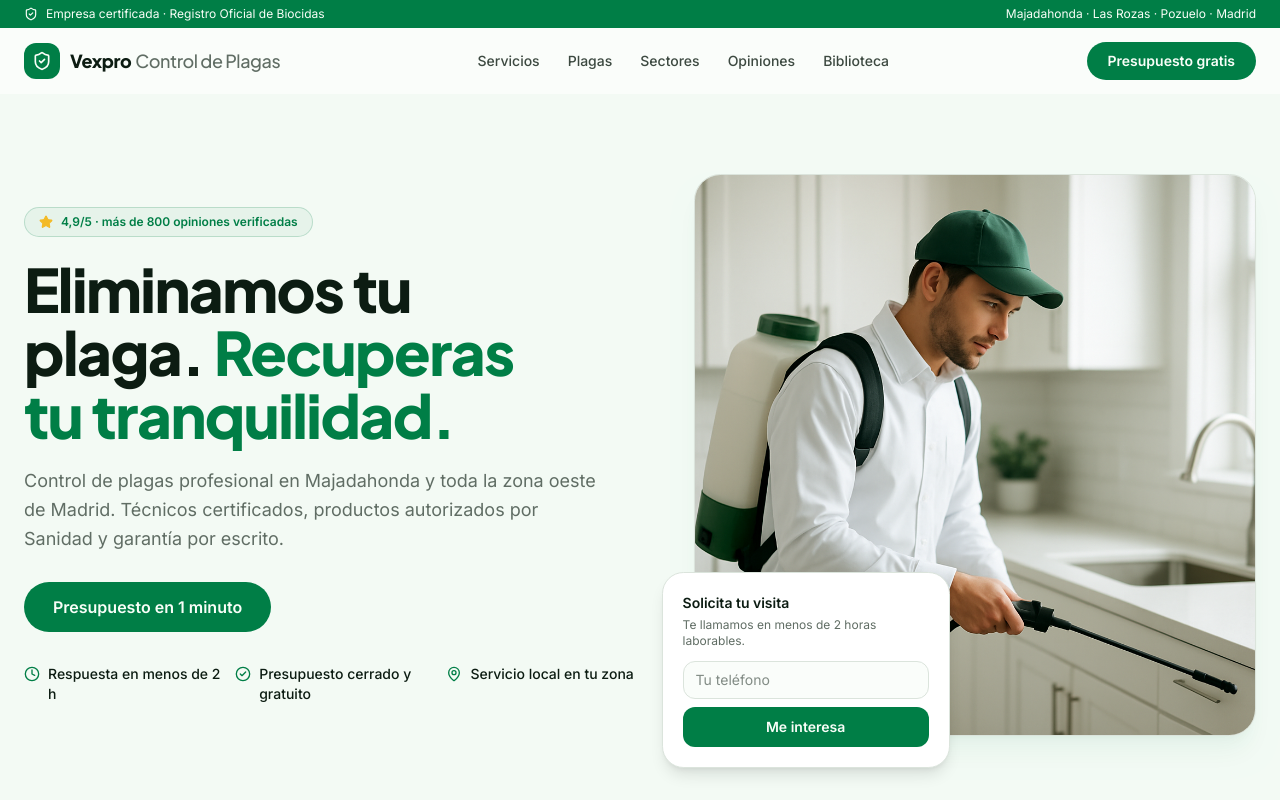
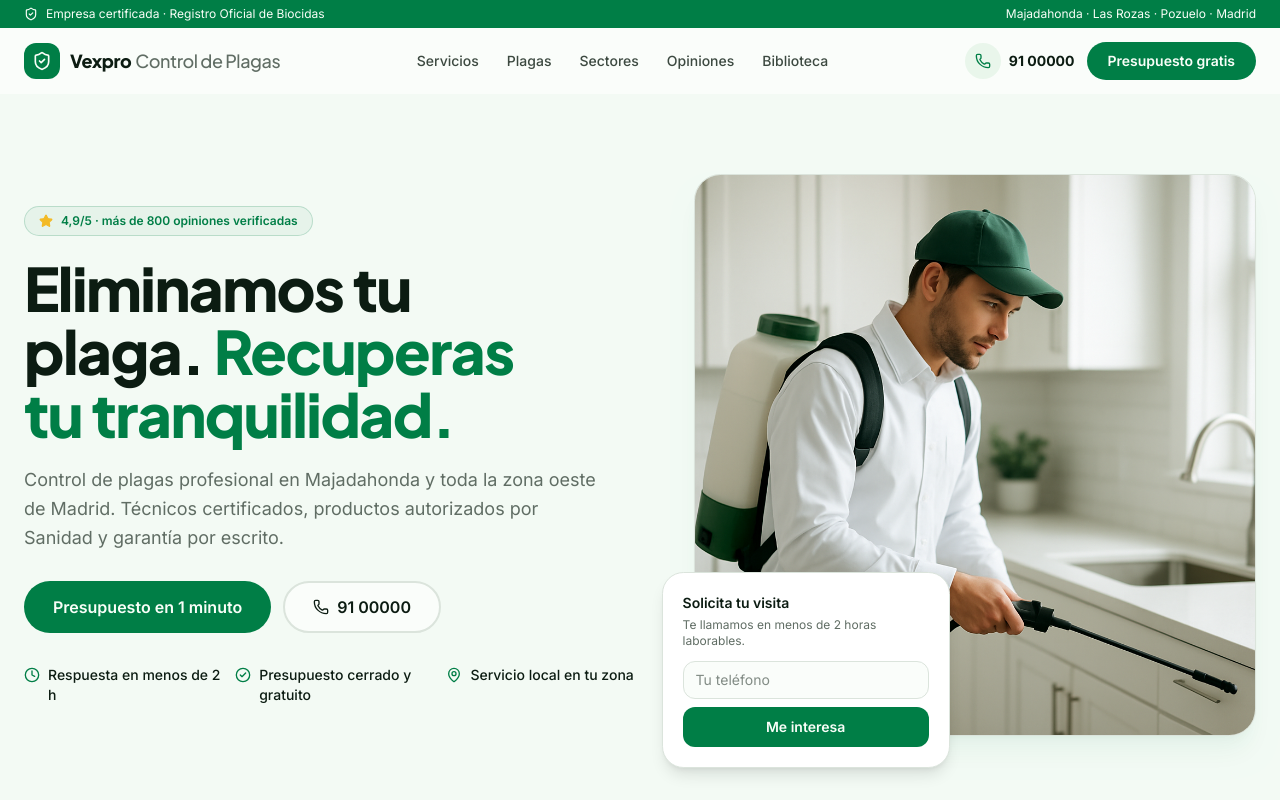
Before and after one commit to DaveToTaxi/pest-control-website, a Next.js app: page / in a window 1280 px wide. Shown: the top 800 px of the page. Built offline with nearby package versions, Linux system fonts and the light colour scheme.

Commit message:
Restore phone display in all components with placeholder 91 00000
Co-Authored-By: Claude Sonnet 4.6 <noreply@anthropic.com>

```diff
--- a/components/cta-band.tsx
+++ b/components/cta-band.tsx
@@ -1,4 +1,6 @@
+import { Phone } from "lucide-react"
 import { LinkButton } from "@/components/link-button"
+import { company } from "@/lib/site-data"
 
 export function CtaBand() {
   return (
@@ -11,11 +13,15 @@ export function CtaBand() {
                 ¿Tienes una urgencia? Vamos hoy mismo.
               </h2>
               <p className="mt-4 max-w-md text-pretty leading-relaxed text-muted-foreground">
-                Nuestros equipos cubren toda la zona oeste de Madrid. Solicita
-                un técnico y estará en tu puerta en el menor tiempo posible.
+                Nuestros equipos cubren toda la zona oeste de Madrid. Llámanos y
+                un técnico estará en tu puerta en el menor tiempo posible.
               </p>
               <div className="mt-7 flex flex-col gap-3 sm:flex-row">
-                <LinkButton href="#presupuesto">
+                <LinkButton href={company.phoneHref}>
+                  <Phone className="size-4" />
+                  {company.phone}
+                </LinkButton>
+                <LinkButton href="#presupuesto" variant="outline">
                   Pedir presupuesto
                 </LinkButton>
               </div>
--- a/components/hero.tsx
+++ b/components/hero.tsx
@@ -1,6 +1,6 @@
 "use client"
 
-import { Clock, CheckCircle2, Star, MapPin } from "lucide-react"
+import { Phone, Clock, CheckCircle2, Star, MapPin } from "lucide-react"
 import { LinkButton } from "@/components/link-button"
 import { company } from "@/lib/site-data"
 
@@ -28,6 +28,10 @@ export function Hero() {
 
           <div className="mt-7 flex flex-col gap-3 sm:flex-row">
             <LinkButton href="#presupuesto">Presupuesto en 1 minuto</LinkButton>
+            <LinkButton href={company.phoneHref} variant="outline">
+              <Phone className="size-4" />
+              {company.phone}
+            </LinkButton>
           </div>
 
           <ul className="mt-8 grid gap-3 sm:grid-cols-3">
--- a/components/quote-form.tsx
+++ b/components/quote-form.tsx
@@ -1,7 +1,7 @@
 "use client"
 
 import { useState } from "react"
-import { CheckCircle2, Mail, MapPin, Clock } from "lucide-react"
+import { CheckCircle2, Phone, Mail, MapPin, Clock } from "lucide-react"
 import { company, pests } from "@/lib/site-data"
 
 const clientTypes = ["Particular", "Comunidad", "Empresa / Comercio", "Hostelería"]
@@ -25,6 +25,7 @@ export function QuoteForm() {
 
           <div className="mt-8 space-y-4">
             {[
+              { icon: Phone, label: company.phone, sub: "Lun a Sáb, 8:00 - 20:00", href: company.phoneHref },
               { icon: Mail, label: company.email, sub: "Respuesta el mismo día", href: `mailto:${company.email}` },
               { icon: MapPin, label: company.area, sub: "Servicio local y rápido" },
               { icon: Clock, label: "Urgencias 24/7", sub: "Disponibilidad inmediata" },
--- a/components/site-footer.tsx
+++ b/components/site-footer.tsx
@@ -1,4 +1,4 @@
-import { ShieldCheck, Mail, MapPin } from "lucide-react"
+import { ShieldCheck, Phone, Mail, MapPin } from "lucide-react"
 import { company, services, pests } from "@/lib/site-data"
 
 export function SiteFooter() {
@@ -20,6 +20,10 @@ export function SiteFooter() {
               eficaces y garantizados para hogares y empresas.
             </p>
             <div className="mt-5 space-y-2 text-sm">
+              <a href={company.phoneHref} className="flex items-center gap-2 text-background/80 hover:text-background">
+                <Phone className="size-4 text-primary" />
+                {company.phone}
+              </a>
               <a href={`mailto:${company.email}`} className="flex items-center gap-2 text-background/80 hover:text-background">
                 <Mail className="size-4 text-primary" />
                 {company.email}
--- a/components/site-header.tsx
+++ b/components/site-header.tsx
@@ -1,7 +1,7 @@
 "use client"
 
 import { useState, useEffect } from "react"
-import { Menu, X, ShieldCheck } from "lucide-react"
+import { Phone, Menu, X, ShieldCheck } from "lucide-react"
 import { LinkButton } from "@/components/link-button"
 import { company } from "@/lib/site-data"
 import { cn } from "@/lib/utils"
@@ -71,6 +71,15 @@ export function SiteHeader() {
         </nav>
 
         <div className="hidden items-center gap-3 md:flex">
+          <a
+            href={company.phoneHref}
+            className="flex items-center gap-2 text-sm font-bold text-foreground"
+          >
+            <span className="flex size-9 items-center justify-center rounded-full bg-secondary text-primary">
+              <Phone className="size-4" />
+            </span>
+            {company.phone}
+          </a>
           <LinkButton href="#presupuesto" className="px-5 py-2 text-sm">
             Presupuesto gratis
           </LinkButton>
@@ -100,11 +109,14 @@ export function SiteHeader() {
             ))}
           </nav>
           <div className="mt-4 flex flex-col gap-3">
-            <LinkButton
-              href="#presupuesto"
-              className="w-full"
-              variant="primary"
+            <a
+              href={company.phoneHref}
+              className="flex items-center justify-center gap-2 rounded-full border border-border py-2.5 font-bold text-foreground"
             >
+              <Phone className="size-4 text-primary" />
+              {company.phone}
+            </a>
+            <LinkButton href="#presupuesto" className="w-full" variant="primary">
               <span onClick={() => setOpen(false)}>Presupuesto gratis</span>
             </LinkButton>
           </div>
```
